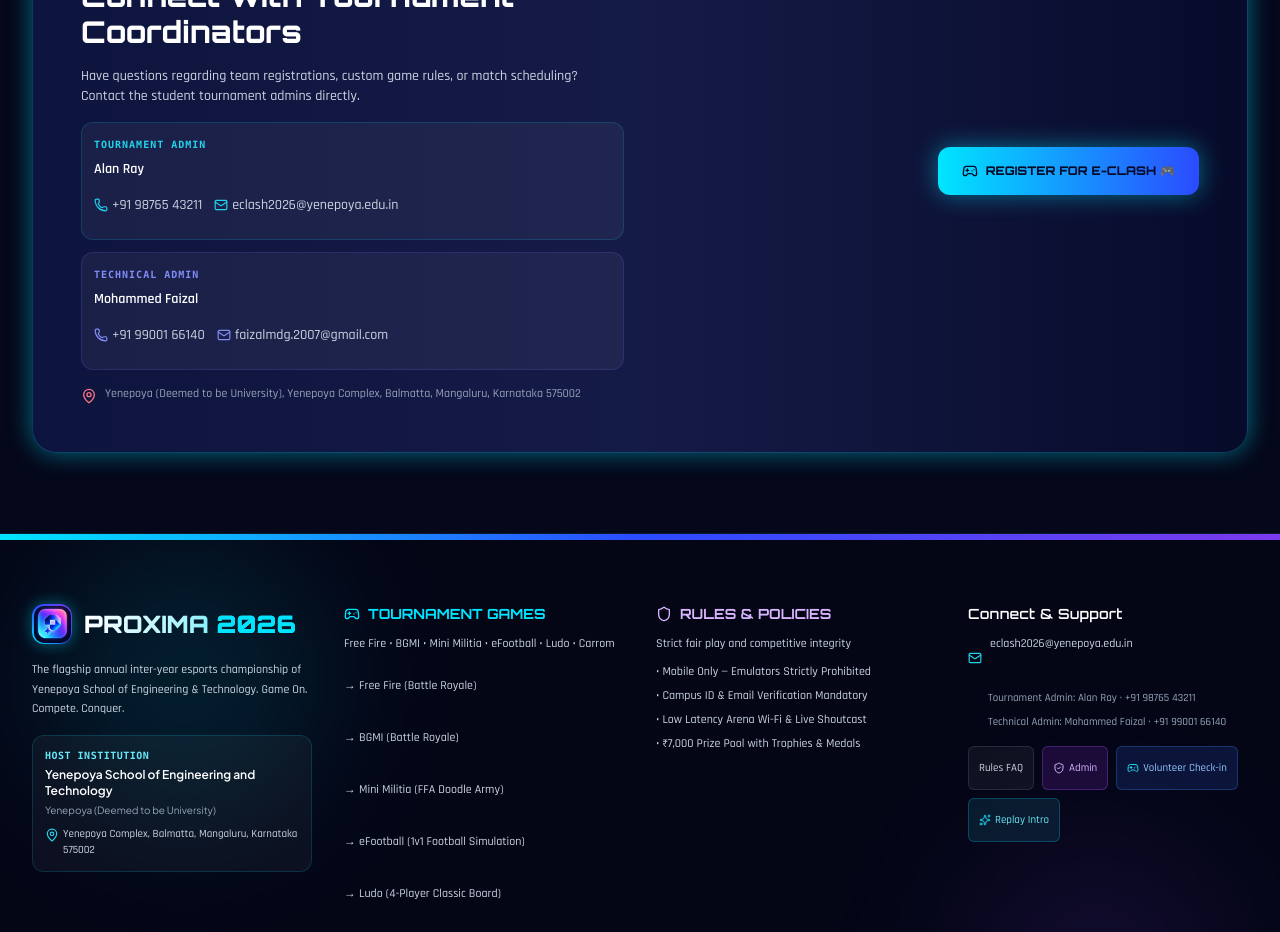
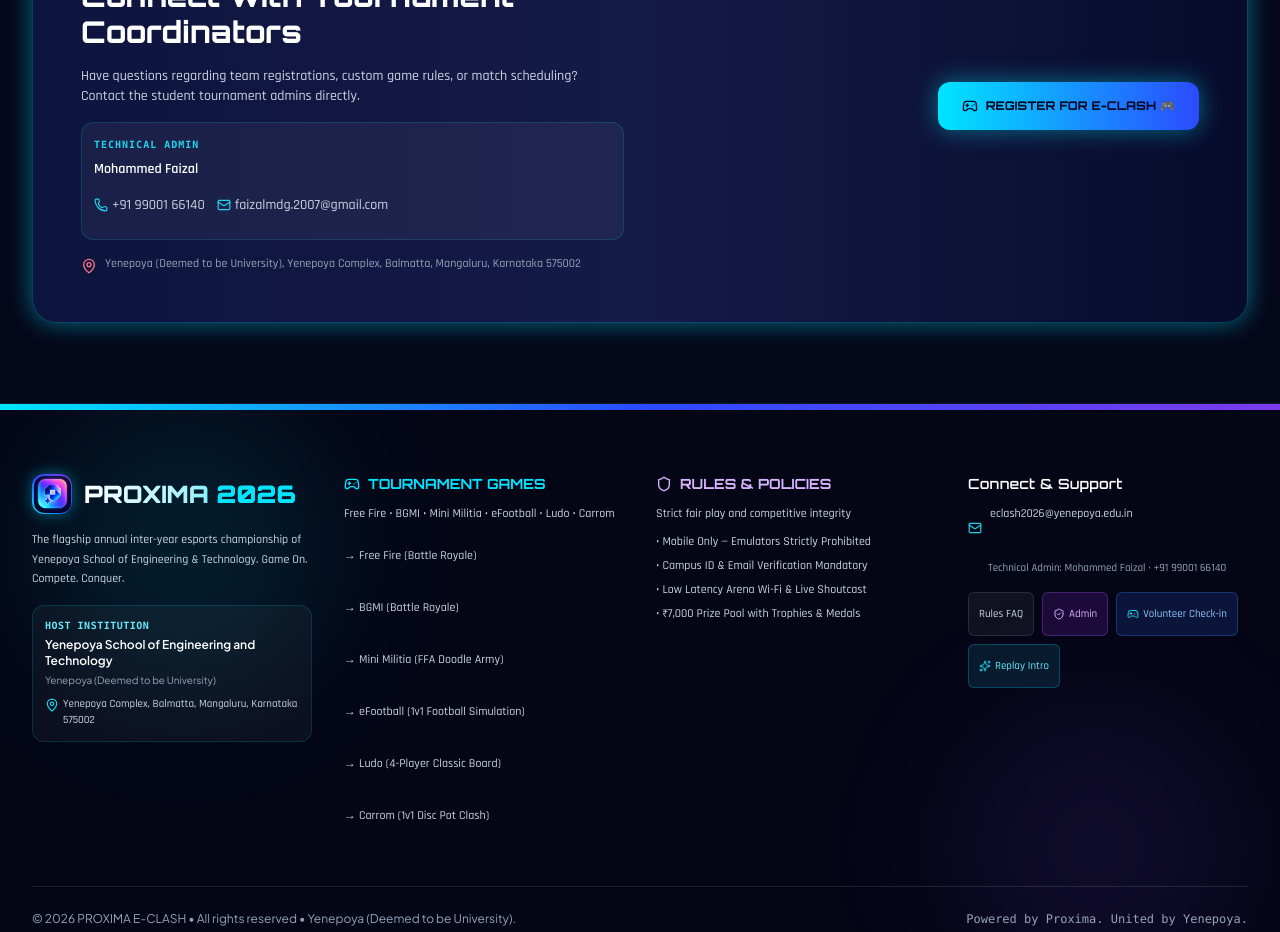
Before and after one commit to faizal-2007/proxima-eclash-2026, a React (Vite) app: page / in a window 1280 px wide. Shown: the part 5640-6572 px from the top of the page. Built offline with nearby package versions, Linux system fonts and the light colour scheme.

Commit message:
feat: show only Technical Admin (Mohammed Faizal) in contact section
- Remove Tournament Admin (Alan Ray) from contact section and footer
- Keep only Technical Admin: Mohammed Faizal, +91 99001 66140, faizalmdg.2007@gmail.com
- Restore accidentally removed admin/checkins route in [...path].js

```diff
--- a/src/components/Footer.jsx
+++ b/src/components/Footer.jsx
@@ -130,9 +130,6 @@
                 </a>
               </div>
               <div className="text-[11px] text-slate-400 pt-0.5 pl-5">
-                Tournament Admin: {EVENT_METADATA.contact.esportsLead} · {EVENT_METADATA.contact.esportsLeadPhone}
-              </div>
-              <div className="text-[11px] text-slate-400 pl-5">
                 Technical Admin: {EVENT_METADATA.contact.technicalAdmin} · {EVENT_METADATA.contact.technicalAdminPhone}
               </div>
               <div className="pt-2 flex flex-wrap gap-2">
--- a/src/components/LandingSections.jsx
+++ b/src/components/LandingSections.jsx
@@ -323,32 +323,17 @@
               </p>
 
               <div className="space-y-3 text-xs sm:text-sm font-rajdhani">
-                {/* Tournament Admin */}
+                {/* Technical Admin only */}
                 <div className="p-3 rounded-xl bg-white/5 border border-cyan-500/20 space-y-1">
-                  <div className="text-[10px] uppercase tracking-widest text-cyan-400 font-bold font-mono">Tournament Admin</div>
-                  <div className="font-semibold text-white">{EVENT_METADATA.contact.esportsLead}</div>
-                  <div className="flex flex-wrap gap-3 text-slate-300">
-                    <a href={`tel:${EVENT_METADATA.contact.esportsLeadPhone}`} className="flex items-center gap-1 hover:text-cyan-400 transition-colors">
-                      <Phone className="w-3.5 h-3.5 text-cyan-400 shrink-0" />
-                      {EVENT_METADATA.contact.esportsLeadPhone}
-                    </a>
-                    <a href={`mailto:${EVENT_METADATA.contact.esportsLeadEmail}`} className="flex items-center gap-1 hover:text-cyan-400 transition-colors break-all">
-                      <Mail className="w-3.5 h-3.5 text-cyan-400 shrink-0" />
-                      {EVENT_METADATA.contact.esportsLeadEmail}
-                    </a>
-                  </div>
-                </div>
-                {/* Technical Admin */}
-                <div className="p-3 rounded-xl bg-white/5 border border-indigo-500/20 space-y-1">
-                  <div className="text-[10px] uppercase tracking-widest text-indigo-400 font-bold font-mono">Technical Admin</div>
+                  <div className="text-[10px] uppercase tracking-widest text-cyan-400 font-bold font-mono">Technical Admin</div>
                   <div className="font-semibold text-white">{EVENT_METADATA.contact.technicalAdmin}</div>
                   <div className="flex flex-wrap gap-3 text-slate-300">
-                    <a href={`tel:${EVENT_METADATA.contact.technicalAdminPhone}`} className="flex items-center gap-1 hover:text-indigo-400 transition-colors">
-                      <Phone className="w-3.5 h-3.5 text-indigo-400 shrink-0" />
+                    <a href={`tel:${EVENT_METADATA.contact.technicalAdminPhone}`} className="flex items-center gap-1 hover:text-cyan-400 transition-colors">
+                      <Phone className="w-3.5 h-3.5 text-cyan-400 shrink-0" />
                       {EVENT_METADATA.contact.technicalAdminPhone}
                     </a>
-                    <a href={`mailto:${EVENT_METADATA.contact.technicalAdminEmail}`} className="flex items-center gap-1 hover:text-indigo-400 transition-colors break-all">
-                      <Mail className="w-3.5 h-3.5 text-indigo-400 shrink-0" />
+                    <a href={`mailto:${EVENT_METADATA.contact.technicalAdminEmail}`} className="flex items-center gap-1 hover:text-cyan-400 transition-colors break-all">
+                      <Mail className="w-3.5 h-3.5 text-cyan-400 shrink-0" />
                       {EVENT_METADATA.contact.technicalAdminEmail}
                     </a>
                   </div>
--- a/src/config/eventConfig.js
+++ b/src/config/eventConfig.js
@@ -16,10 +16,6 @@
   totalPrizePool: "₹7,000",
   contact: {
     email: "eclash2026@yenepoya.edu.in",
-    phone: "+91 98765 43211",
-    esportsLead: "Alan Ray",
-    esportsLeadPhone: "+91 98765 43211",
-    esportsLeadEmail: "eclash2026@yenepoya.edu.in",
     technicalAdmin: "Mohammed Faizal",
     technicalAdminPhone: "+91 99001 66140",
     technicalAdminEmail: "faizalmdg.2007@gmail.com",
```
